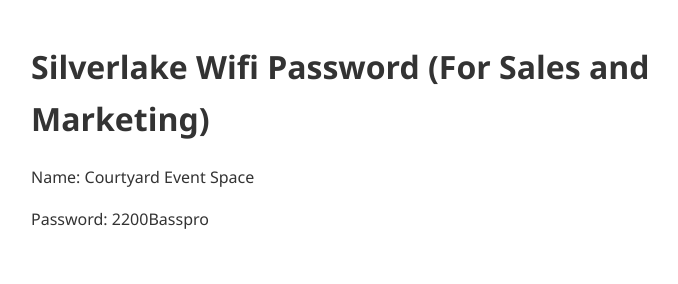
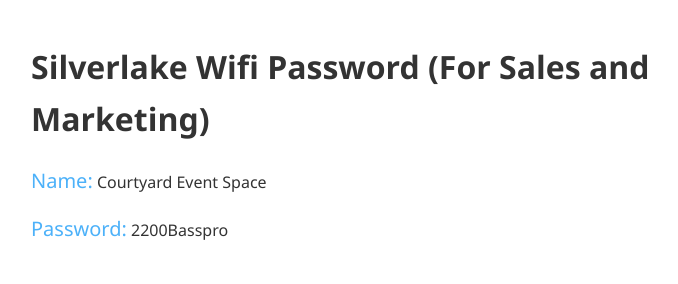
Before and after one commit to cavolker/KingsIIInformation, a plain HTML site: page Wifipassword_Silverlake.html in a window 1280 px wide. Shown: the whole page, without its empty margins (209-887 px from the left). Drawn offline with Linux system fonts and the light colour scheme.

Commit message:
Update Wifipassword_Silverlake.html
updated the titles

```diff
--- a/Wifipassword_Silverlake.html
+++ b/Wifipassword_Silverlake.html
@@ -34,8 +34,8 @@
 		<header>
 			<div class="container">
 				<h1>Silverlake Wifi Password (For Sales and Marketing)</h1>
-				<p>Name: Courtyard Event Space</p>
-				<p>Password: 2200Basspro</p>
+				<p><span style="font-size: 20px; color: #4CB1F9;">Name:</span> Courtyard Event Space</p>
+				<p><span style="font-size: 20px; color: #4CB1F9;">Password:</span> 2200Basspro</p>
 			</div>
 		</header>
 	</body>
```
